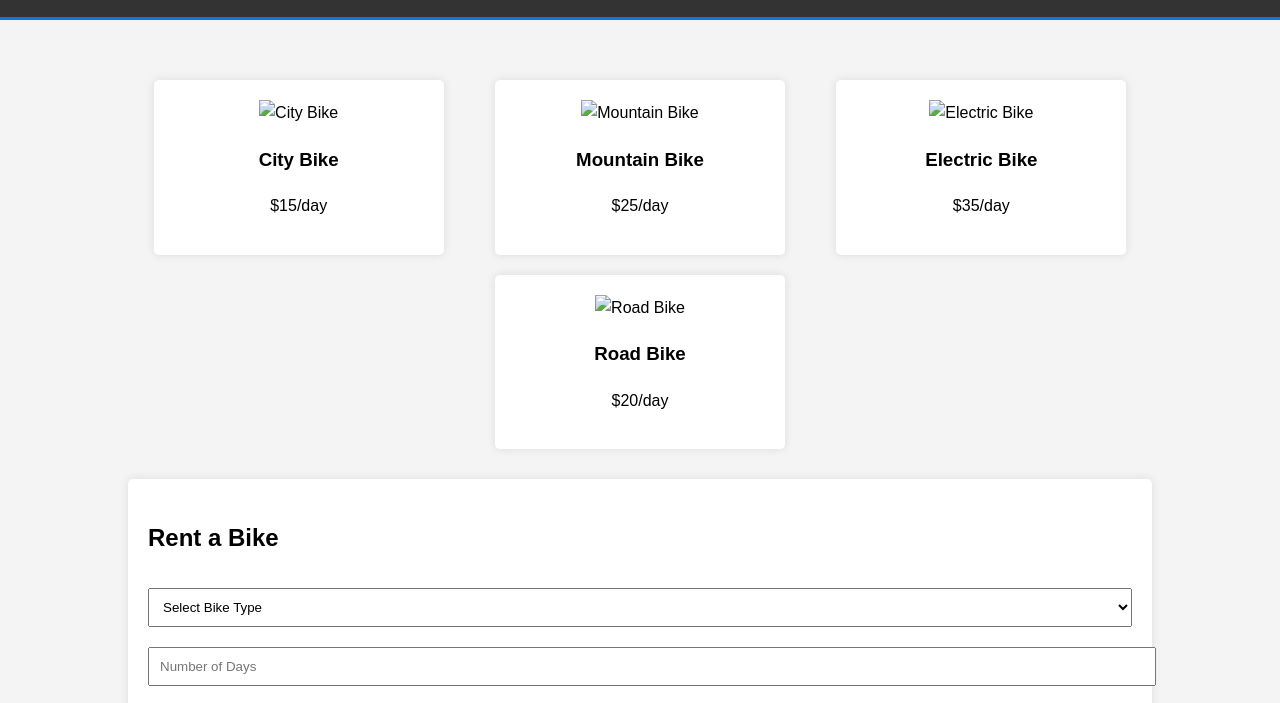
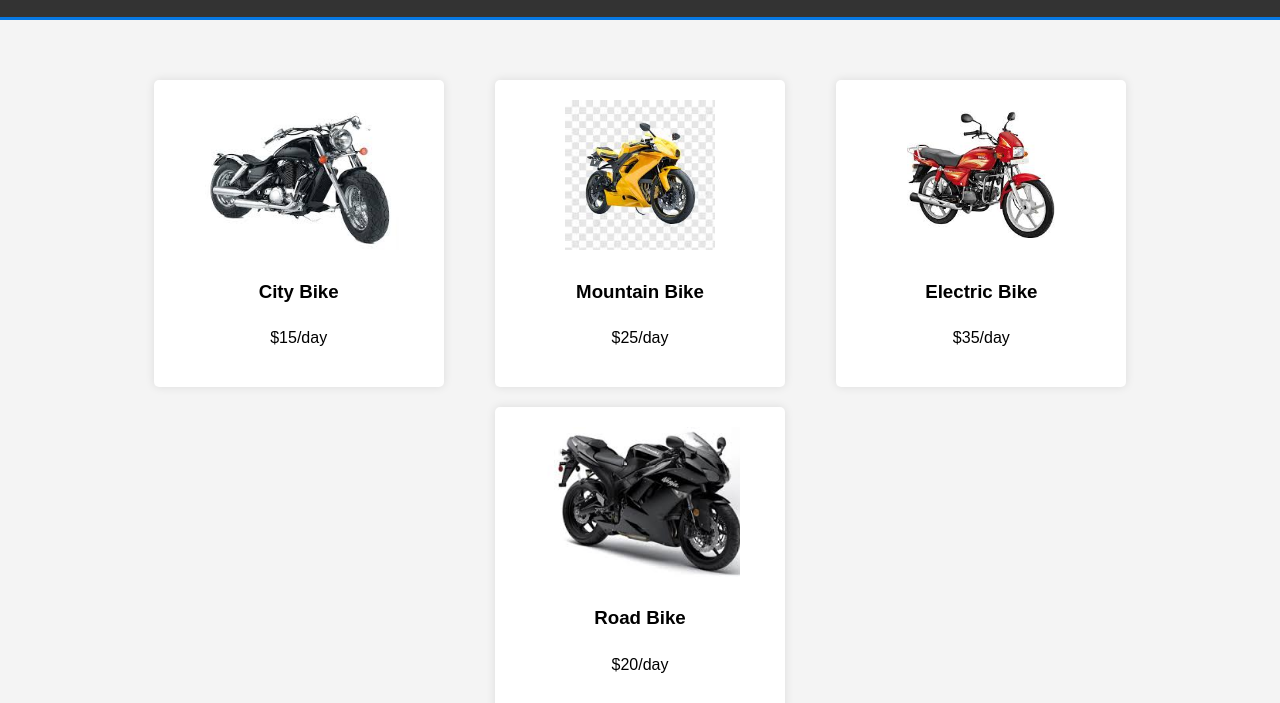
Before and after one commit to manojkumarselvam/cycle, a plain HTML site: page index.html in a window 1280 px wide. Shown: the part 104-807 px from the top of the page. Drawn offline with Linux system fonts and the light colour scheme.

Commit message:
Update index.html

```diff
--- a/index.html
+++ b/index.html
@@ -110,22 +110,22 @@
             {
                 type: 'City Bike',
                 price: 15,
-                image: 'img/download (1).jpg'
+                image: 'download (1).jpg'
             },
             {
                 type: 'Mountain Bike',
                 price: 25,
-                image: 'img/download.jpg'
+                image: 'download.jpg'
             },
             {
                 type: 'Electric Bike',
                 price: 35,
-                image: 'img/images (1).jpg'
+                image: 'images (1).jpg'
             },
             {
                 type: 'Road Bike',
                 price: 20,
-                image: 'img/images.jpg'
+                image: 'images.jpg'
             }
         ];
 
```
